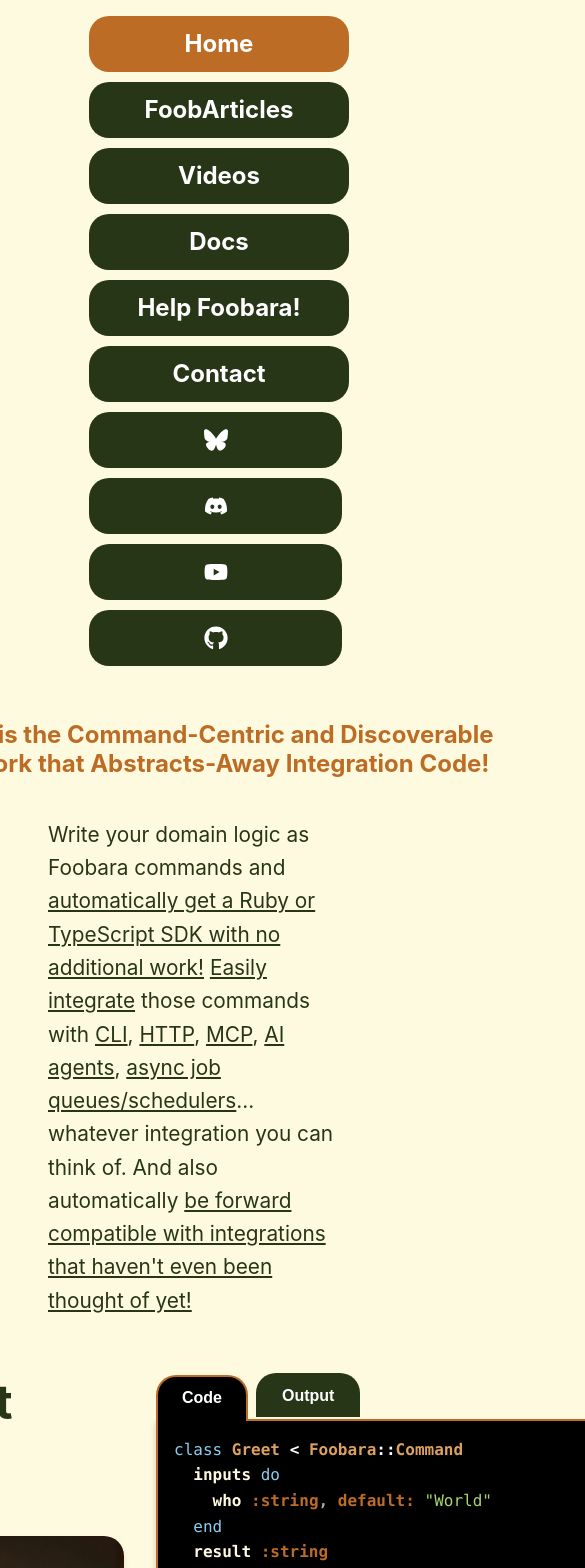
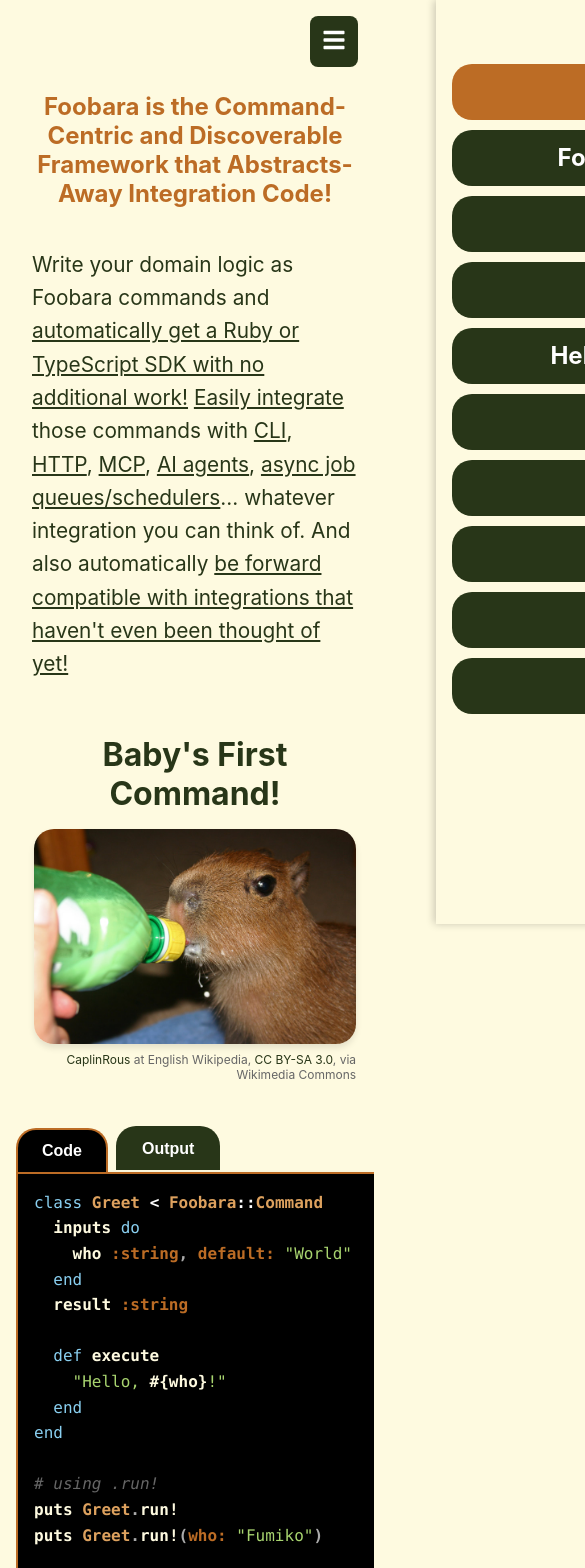
Before and after one commit to foobara/foobara-www, a React (Create React App) app: page / in a window 390 px wide. Shown: the top 1568 px of the page, 585 px wide, since content can reach past the window. Built offline with nearby package versions, Linux system fonts and the light colour scheme; the HTML template or start-up script is replaced by a standard one.

Commit message:
Make things work much better in mobile

```diff
--- a/src/App.css
+++ b/src/App.css
@@ -29,6 +29,12 @@
 
 body {
   background-color: var(--foob-yellow);
+}
+
+html, body {
+  overflow-x: hidden;
+  width: 100%;
+  max-width: 100vw;
 }
 
 .videos-list {
@@ -113,6 +119,8 @@ body {
 
 .App {
   text-align: center;
+  width: 100%;
+  overflow-x: hidden;
 }
 
 .App-logo {
--- a/src/Header.css
+++ b/src/Header.css
@@ -4,7 +4,23 @@
   padding: 1rem 0;
 }
 
-.nav ul {
+.hamburger {
+  display: none;
+  background: var(--foob-green-dark);
+  border: none;
+  color: white;
+  padding: 0.75rem;
+  border-radius: 8px;
+  cursor: pointer;
+  transition: background-color 0.3s;
+  z-index: 1001;
+}
+
+.hamburger:hover {
+  background-color: var(--foob-green-light);
+}
+
+.nav-menu {
   list-style: none;
   padding: 0;
   margin: 0;
@@ -64,21 +80,92 @@
   background-color: var(--foob-green-light);
 }
 
-@media (max-width: 768px) {
-  .nav ul {
+@media (max-width: 1024px) {
+  .header {
+    padding: 0.5rem 1rem;
+    position: relative;
+    width: 100%;
+    box-sizing: border-box;
+    min-height: 4rem;
+  }
+
+  .nav {
+    width: 100%;
+    display: flex;
+    justify-content: flex-end;
+    position: relative;
+  }
+
+  .hamburger {
+    display: block;
+    position: absolute;
+    top: 0.5rem;
+    right: 1rem;
+    z-index: 1001;
+  }
+
+  .nav-menu {
+    position: fixed;
+    right: -100%;
+    top: 0;
     flex-direction: column;
-    align-items: center;
+    background-color: var(--foob-yellow);
+    width: 80%;
+    max-width: 350px;
+    height: 100vh;
+    padding: 4rem 1rem 1rem;
+    box-shadow: -2px 0 8px rgba(0, 0, 0, 0.2);
+    transition: right 0.3s ease-in-out;
+    overflow-y: auto;
+    -webkit-overflow-scrolling: touch;
+    z-index: 1000;
+  }
+
+  .nav-menu.active {
+    right: 0;
   }
 
   .nav li {
     margin-right: 0;
     margin-bottom: 10px;
     width: 100%;
-    max-width: 300px;
   }
 
   .nav a {
     text-align: center;
     width: 100%;
+    display: block;
+  }
+
+  .nav .header-icon {
+    display: block;
+    width: 100%;
+  }
+
+  .nav .header-icon a {
+    width: 100%;
+    display: flex;
+    justify-content: center;
+    align-items: center;
   }
 }
+
+@media (max-width: 1024px) and (orientation: landscape) {
+  .nav-menu {
+    padding: 3rem 1rem 4rem;
+    padding-top: 5px;
+  }
+
+  .nav li {
+    margin-bottom: 0.5rem;
+  }
+
+  .nav a {
+    padding: 0.8rem 1.3rem;
+    font-size: 1.3rem;
+  }
+
+  .nav .header-icon a {
+    padding: 0.8rem 1.1rem;
+  }
+}
--- a/src/Header.tsx
+++ b/src/Header.tsx
@@ -1,19 +1,54 @@
-import React from 'react'
+import React, { useState, useEffect } from 'react'
 import { NavLink } from 'react-router-dom'
 import './Header.css'
-import { FaGithub, FaDiscord, FaYoutube } from 'react-icons/fa'
+import { FaGithub, FaDiscord, FaYoutube, FaBars, FaTimes } from 'react-icons/fa'
 import { SiBluesky } from 'react-icons/si'
 
 const activeClassName = ({ isActive }: { isActive: boolean }) => (isActive ? 'active' : '')
 
-const Header: React.FC = () => (
+const Header: React.FC = () => {
+  const [isMenuOpen, setIsMenuOpen] = useState(false)
+
+  useEffect(() => {
+    if (isMenuOpen) {
+      const scrollY = window.scrollY
+      document.body.style.position = 'fixed'
+      document.body.style.top = `-${scrollY}px`
+      document.body.style.width = '100%'
+    } else {
+      const scrollY = document.body.style.top
+      document.body.style.position = ''
+      document.body.style.top = ''
+      document.body.style.width = ''
+      window.scrollTo(0, parseInt(scrollY ?? '0') * -1)
+    }
+    return () => {
+      document.body.style.position = ''
+      document.body.style.top = ''
+      document.body.style.width = ''
+    }
+  }, [isMenuOpen])
+
+  const toggleMenu = () => {
+    setIsMenuOpen(!isMenuOpen)
+  }
+
+  const closeMenu = () => {
+    setIsMenuOpen(false)
+  }
+
+  return (
     <header className="header">
       <nav className="nav">
-      <ul>
+        <button className="hamburger" onClick={toggleMenu} aria-label="Toggle menu">
+          {isMenuOpen ? FaTimes({ size: 24 }) : FaBars({ size: 24 })}
+        </button>
+        <ul className={isMenuOpen ? 'nav-menu active' : 'nav-menu'}>
           <li>
             <NavLink
             to="/"
             end
+            onClick={closeMenu}
             className={activeClassName}>
               Home
             </NavLink>
@@ -22,6 +57,7 @@ const Header: React.FC = () => (
             <NavLink
             to="/blog"
             end
+            onClick={closeMenu}
             className={activeClassName}>
               FoobArticles
             </NavLink>
@@ -30,6 +66,7 @@ const Header: React.FC = () => (
             <NavLink
             to="/videos"
             end
+            onClick={closeMenu}
             className={activeClassName}>
               Videos
             </NavLink>
@@ -38,6 +75,7 @@ const Header: React.FC = () => (
             <NavLink
               to="/docs"
               end
+              onClick={closeMenu}
               className={activeClassName}>
               Docs
             </NavLink>
@@ -46,6 +84,7 @@ const Header: React.FC = () => (
             <NavLink
               to="/help-foobara"
               end
+              onClick={closeMenu}
               className={activeClassName}>
               Help Foobara!
             </NavLink>
@@ -54,6 +93,7 @@ const Header: React.FC = () => (
             <NavLink
               to="/contact"
               end
+              onClick={closeMenu}
               className={activeClassName}>
               Contact
             </NavLink>
@@ -82,4 +122,5 @@ const Header: React.FC = () => (
       </nav>
     </header>
   )
+}
 export default Header
--- a/src/Home.css
+++ b/src/Home.css
@@ -760,7 +760,72 @@ section h2 {
   display: block;
 }
 
-@media (max-width: 768px) {
+@media (max-width: 1024px) {
+  .Home {
+    padding: 0 1rem 2rem;
+  }
+
+  .hero-section {
+    margin-left: 0;
+    margin-right: 0;
+    padding: 0.5rem;
+  }
+
+  .example-section {
+    overflow-x: auto;
+    -webkit-overflow-scrolling: touch;
+    text-align: left;
+  }
+
+  .example-container {
+    margin: 0;
+  }
+
+  .example-container.wide {
+    margin: 0;
+  }
+
+  .connector-selector {
+    overflow-x: auto;
+    -webkit-overflow-scrolling: touch;
+    justify-content: flex-start;
+    flex-wrap: nowrap;
+    margin-left: 0;
+  }
+
+  .connector-buttons {
+    flex-wrap: nowrap;
+  }
+
+  .tabs {
+    overflow-x: auto;
+    -webkit-overflow-scrolling: touch;
+    flex-wrap: nowrap;
+  }
+
+  .tabs > div {
+    flex-wrap: nowrap;
+  }
+
+  section {
+    overflow-x: auto;
+    -webkit-overflow-scrolling: touch;
+  }
+
+  section.example-section {
+    display: flex;
+    flex-direction: column;
+    align-items: flex-start;
+  }
+
+  section.example-section h2 {
+    align-self: center;
+  }
+
+  .feature-group, .benefits-list, .tools-list {
+    justify-content: center;
+  }
+
   .hero-content h1 {
     font-size: 2.5rem;
   }
@@ -793,4 +858,74 @@ section h2 {
     margin: 1rem 0;
     font-size: 2.5rem;
   }
+
+  .example-container {
+    width: 610px;
+  }
+
+  .example-container.wide {
+    width: 770px;
+  }
+
+  .baby-capybara-bottle-image-container {
+    width: 90%;
+    max-width: 90%;
+    margin: 0 auto;
+    display: flex;
+    flex-direction: column;
+    align-items: center;
+  }
+
+  .baby-capybara-bottle-image {
+    width: 100%;
+    height: auto;
+  }
+
+  .baby-capybara-bottle-side h2 {
+    width: 100%;
+    font-size: 2rem;
+    text-align: center;
+  }
+
+  .capy-and-dog-image {
+    width: auto;
+    max-width: 350px;
+    height: auto;
+  }
+
+  .capy-and-dog-image-container {
+    margin: 0 auto;
+  }
+
+  .example-with-image {
+    flex-direction: column;
+    align-items: center;
+    width: 100%;
+    align-self: stretch;
+  }
+
+  .baby-capybara-bottle-side {
+    align-items: center;
+  }
+
+  .example-container,
+  .example-container.wide {
+    align-self: flex-start;
+  }
 }
+
+@media (max-width: 1024px) and (orientation: landscape) {
+  .baby-capybara-bottle-image-container,
+  .baby-capybara-bottle-image {
+    max-width: 400px;
+  }
+
+  .example-container,
+  .example-container.wide {
+    align-self: center;
+  }
+
+  .example-section {
+    text-align: center;
+  }
+}
```
Lines whose indentation alone changed are shown as unchanged.
